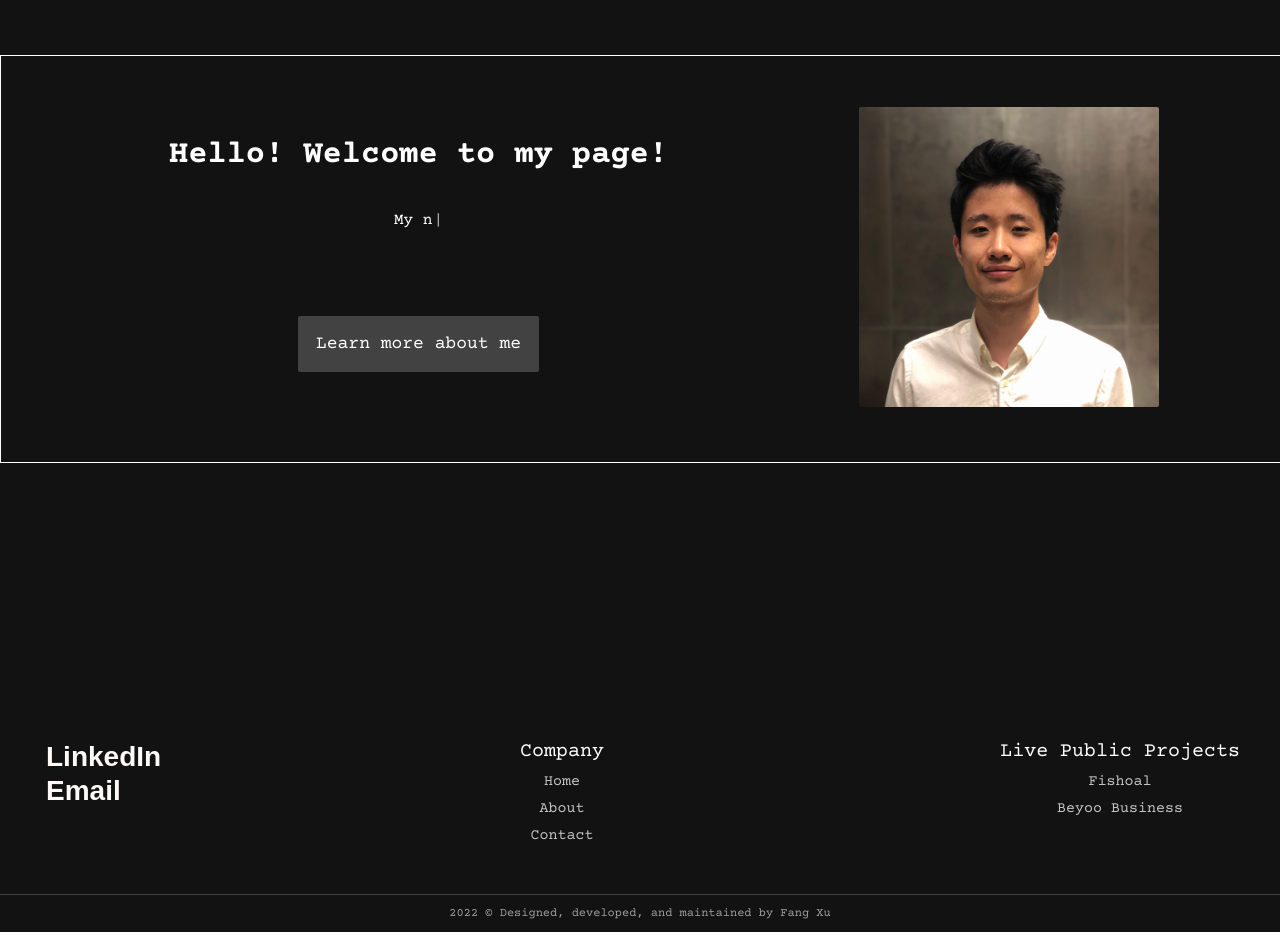
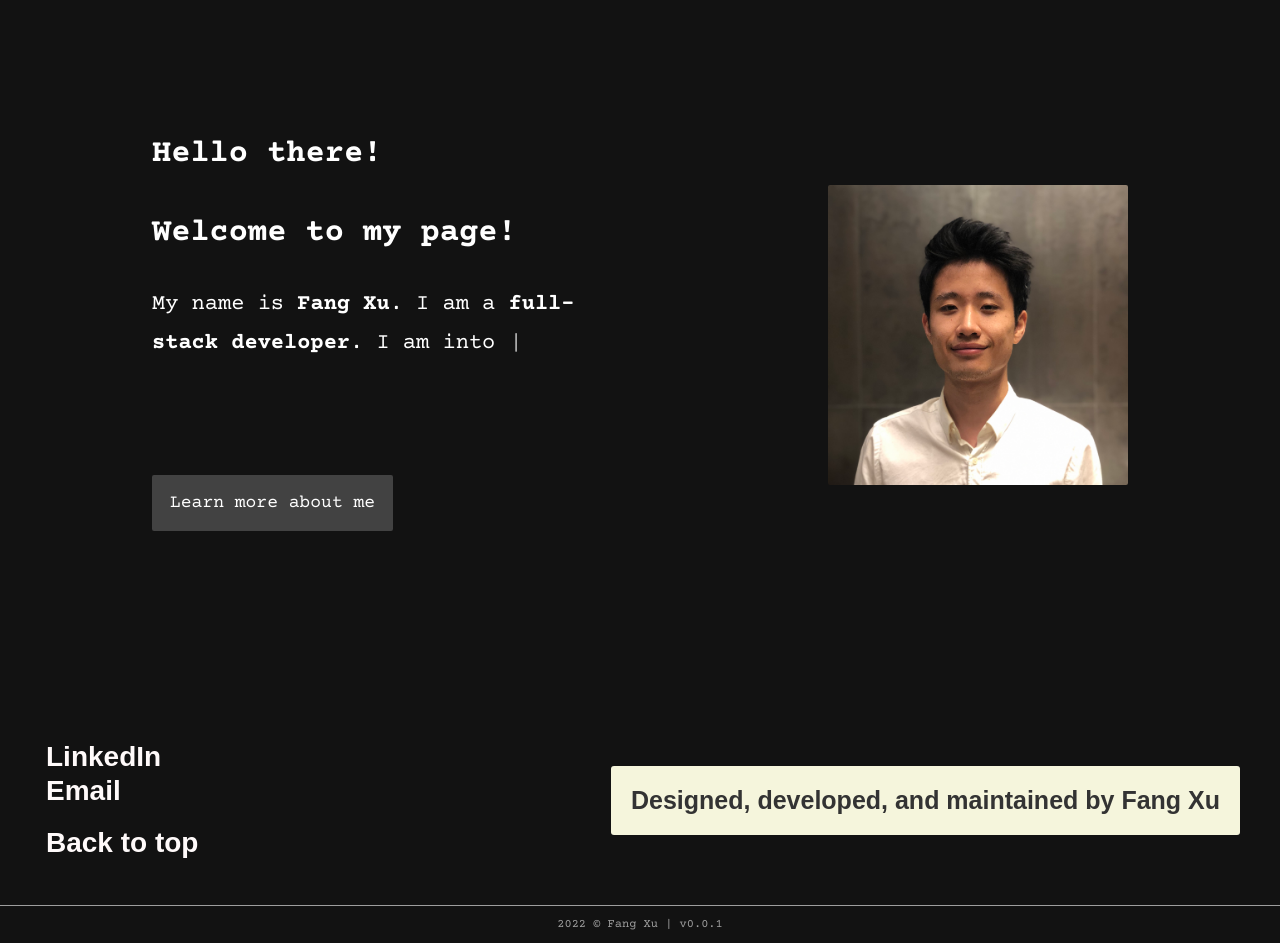
Before and after one commit to tjxufang/tjxufang.github.io, a React (Create React App) app: page / in a window 1280 px wide. Shown: the part 180-1123 px from the top of the page. Built offline with nearby package versions, Linux system fonts and the light colour scheme.

Commit message:
multiple new designs

```diff
--- a/src/App.css
+++ b/src/App.css
@@ -1,8 +1,12 @@
 .App {
-  text-align: center;
+  /*text-align: center;*/
   background-color: #121212;
   color: white;
   /*cursor: url("https://s3-us-west-2.amazonaws.com/s.cdpn.io/9632/heart.png"), auto;*/
+}
+
+a{
+  text-decoration: none;
 }
 
 .view-container{
--- a/src/Components/Intro/Intro.js
+++ b/src/Components/Intro/Intro.js
@@ -9,27 +9,30 @@ const Intro = () => {
         <div className="intro-container row">
             <div className="intro-text">
                 <h1>
-                    Hello! Welcome to my page!
+                    Hello there!
+                </h1>
+                <h1>
+                    Welcome to my page!
                 </h1>
                 <div className="intro-typewriter">
                     <Typewriter
                         options={{
-                            strings: ['Hello', 'World!'],
+                            // strings: ['Hello', 'World!'],
                             autoStart: true,
                             // loop: true,
-                            delay: 80,
+                            delay: 50,
                         }}
                         onInit={(typewriter)=> {
                             typewriter
-                                .typeString("My name is Fang Xu. ")
-                                .pauseFor(1000)
-                                .typeString("I am a full-stack developer. ")
-                                .pauseFor(1000)
-                                .typeString("I am into music and beautiful designs, ")
+                                .typeString("My name is <strong>Fang Xu</strong>. ")
+                                .pauseFor(700)
+                                .typeString("I am a <strong>full-stack developer</strong>. ")
+                                .pauseFor(700)
+                                .typeString("I am into <strong>music</strong> and great <strong>designs</strong>, ")
                                 // .deleteChars(9)
                                 // .typeString("UX designer")
                                 .pauseFor(1000)
-                                .typeString("and I enjoy life.")
+                                .typeString("and I enjoy <strong>life</strong>.")
                                 // .deleteAll()
                                 .start();
                         }}
--- a/src/Components/Intro/Intro.scss
+++ b/src/Components/Intro/Intro.scss
@@ -3,9 +3,10 @@
   justify-content: space-around; // override
   .intro-text{
     line-height: 1.8;
-    width: 50%;
+    width: 40%;
     .intro-typewriter {
-      height: 70px;
+      font-size: 22px;
+      height: 150px;
     }
   }
   .intro-avatar{
--- a/src/Components/Layout/Footer.js
+++ b/src/Components/Layout/Footer.js
@@ -1,8 +1,6 @@
 import React from 'react';
 import './Footer.scss'
-import NavItems from "./Helpers/NavItems";
-import {ProjectLinks, SocialMediaLinks} from "Utils/constants";
-import {Link} from "react-router-dom";
+import {SocialMediaLinks} from "Utils/constants";
 import RedirectButton from 'Components/UI/RedirectButton/RedirectButton';
 
 const Footer = () => {
@@ -12,53 +10,22 @@ const Footer = () => {
             <div className="footer col">
                 <div className="footer-content row">
                     <div className="footer-left col">
-                        <div className="footer-social-media-container col">
-                            {/*<div className="footer-social-media-icons">*/}
-                            {/*    <a href={SocialMediaLinks.LinkedIn} target="_blank" rel="noreferrer">*/}
-                            {/*        <img src="assets/icons/linkedin.png" alt="loading"/>*/}
-                            {/*    </a>*/}
-                            {/*</div>*/}
+                        <div className="footer-link-container col">
                             <RedirectButton link={SocialMediaLinks.LinkedIn}>LinkedIn</RedirectButton>
                             <RedirectButton link={SocialMediaLinks.Email}>Email</RedirectButton>
+                            <br/>
+                            <RedirectButton>Back to top</RedirectButton>
                         </div>
                     </div>
                     <div className="footer-right row">
-                        <div className="footer-nav">
-                            <div className="heading">
-                                Company
-                            </div>
-                            <div className="navigation col">
-                                <NavItems viewFrom="footer"/>
-                            </div>
+                        <div>
+                            Designed, developed, and maintained by Fang Xu
                         </div>
-                        <div className="footer-nav">
-                            <div className="heading">
-                                Live Public Projects
-                            </div>
-                            <div className="navigation col">
-                                <a href={ProjectLinks.Fishoal} target="_blank" rel="noreferrer">
-                                    Fishoal
-                                </a>
-                                <a href={ProjectLinks.BeyooBusiness} target="_blank" rel="noreferrer">
-                                    Beyoo Business
-                                </a>
-                            </div>
-                        </div>
-                        {/*<div className="footer-nav">*/}
-                        {/*    <div className="heading">*/}
-                        {/*        Policies*/}
-                        {/*    </div>*/}
-                        {/*    <div className="navigation col">*/}
-                        {/*        <Link to={"/terms"}>*/}
-                        {/*            <span>Terms & Conditions</span>*/}
-                        {/*        </Link>*/}
-                        {/*    </div>*/}
-                        {/*</div>*/}
                     </div>
                 </div>
                 <div className="footer-bottom">
                     <div className="footer-bottom-content">
-                        <p>2022 &copy; Designed, developed, and maintained by Fang Xu</p>
+                        <p>2022 &copy; Fang Xu | v0.0.1</p>
                     </div>
                 </div>
             </div>
--- a/src/Components/Layout/Footer.scss
+++ b/src/Components/Layout/Footer.scss
@@ -11,46 +11,26 @@
       height: 100%;
       padding: 45px 30px;
       .footer-left{
-        width: 30%;
-        .footer-social-media-container{
-          font-size: 25px;
-          //.footer-social-media-icons{
-          //  margin-top: 10px;
-          //  img{
-          //    align-self: center;
-          //    //margin-right: 20px;
-          //    cursor: pointer;
-          //  }
-          //}
+        .footer-link-container{
         }
       }
       .footer-right{
-        width: 60%;
-        .footer-nav{
-          .heading{
-            font-size: 20px;
-            font-weight: 500;
-            margin-bottom: 5px;
-          }
-          .navigation{
-            a{
-              font-size: 15px;
-              color: white;
-              opacity: 0.75;
-              text-decoration: none;
-              margin: 5px 0;
-              transition: all 200ms linear;
-            }
-            a:hover{
-              opacity: 1;
-            }
-          }
+        &>div{
+          padding: 20px;
+          border-radius: 3px;
+          color: #333333;
+          background-color: beige;
+          font-family: sans-serif;
+          font-size: 25px;
+          font-weight: bold;
+          align-self: center;
         }
       }
     }
     .footer-bottom{
-      border-top: 1px solid #424242;
+      border-top: 1px solid #9e9e9e;
       .footer-bottom-content{
+        text-align: center;
         color: #9e9e9e;
         font-size: 12px;
         padding: 0 45px;
@@ -69,20 +49,20 @@
         padding: 35px 25px;
         .footer-left{
           width: 70%;
-          .footer-logo{
-            width: 100%;
-            img{
-              width: 60%;
-            }
-          }
+          //.footer-logo{
+          //  width: 100%;
+          //  img{
+          //    width: 60%;
+          //  }
+          //}
         }
         .footer-right{
           width: 100%;
-          .footer-nav{
-            .heading{
-              margin-top: 10px;
-            }
-          }
+          //.footer-nav{
+          //  .heading{
+          //    margin-top: 10px;
+          //  }
+          //}
         }
       }
       .footer-bottom{
--- a/src/Components/UI/RedirectButton/RedirectButton.js
+++ b/src/Components/UI/RedirectButton/RedirectButton.js
@@ -3,18 +3,28 @@ import './RedirectButton.scss'
 
 const RedirectButton = ({children, link}) => {
     const onClick = () => {
+        if (!link){ // back to top
+            window.scrollTo({top: 0, left: 0, behavior: 'smooth' })
+        } else {
             window.open(
                 link,
                 '_blank'
             );
         }
+    }
     return (
         <button className="redirect-button" onClick={onClick}>
             <div className="row">
                 {children}
+                {link ?
                     <div className="redirect-button-icon">
                         &#8599;
                     </div>
+                    :
+                    <div className="redirect-button-icon" style={{marginRight: '4px'}}>
+                        &#8593;
+                    </div>
+                }
             </div>
         </button>
     );
--- a/src/Components/UI/RedirectButton/RedirectButton.scss
+++ b/src/Components/UI/RedirectButton/RedirectButton.scss
@@ -5,7 +5,7 @@
   font-size: 28px;
   font-weight: bold;
   cursor: pointer;
-  max-width: 200px;
+  max-width: 230px;
   .redirect-button-icon{
     margin-left: 20px;
     font-size: 20px;
@@ -14,7 +14,7 @@
 }
 
 .redirect-button:hover {
-  opacity: 0.9;
+  opacity: 0.85;
   .redirect-button-icon{
     opacity: 0.9;
   }
--- a/src/Utils/ScrollToTop.js
+++ b/src/Utils/ScrollToTop.js
@@ -5,7 +5,7 @@ export default function ScrollToTop() {
     const { pathname } = useLocation();
 
     useEffect(() => {
-        window.scrollTo(0, 0);
+        window.scrollTo({top: 0, left: 0, behavior: 'smooth' });
     }, [pathname]);
 
     return null;
--- a/src/Views/Homepage.js
+++ b/src/Views/Homepage.js
@@ -5,7 +5,7 @@ import Intro from 'Components/Intro/Intro';
 const Homepage = () => {
     return (
         <div className="homepage-container view-container">
-            <div className="homepage-intro">
+            <div className="homepage-intro-area">
                 <Intro/>
             </div>
         </div>
--- a/src/Views/Homepage.scss
+++ b/src/Views/Homepage.scss
@@ -1,8 +1,7 @@
 .homepage-container{
   position: relative;
-  .homepage-intro{
+  .homepage-intro-area{
     position: absolute;
-    border: 1px solid white;
     top: 20%;
     width: 100%;
   }
```
Lines whose indentation alone changed are shown as unchanged.
